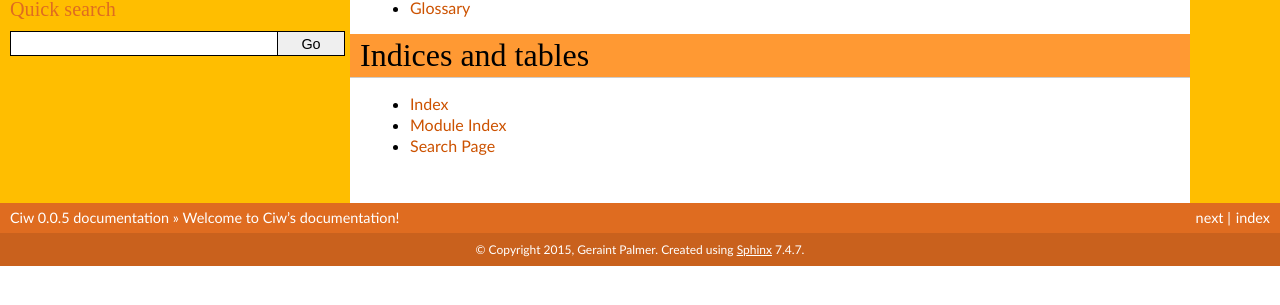
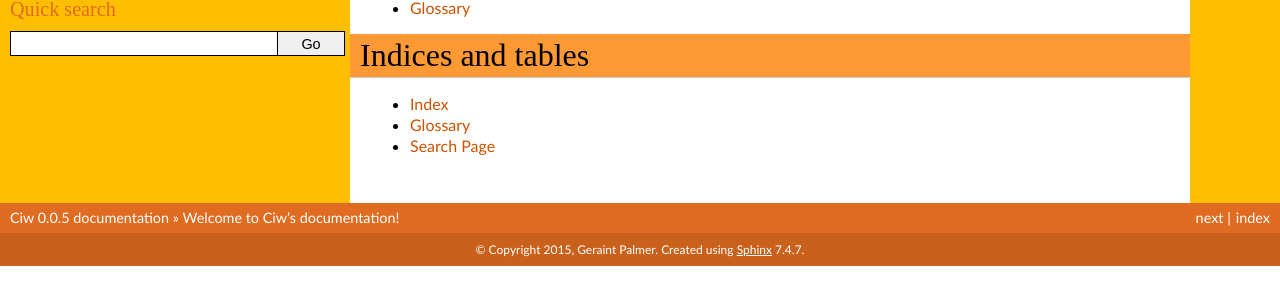
Before and after one commit to CiwPython/Ciw, a Sphinx documentation site: the page built from docs/index.rst, in a window 1280 px wide. Shown: the part 582-887 px from the top of the page. Built offline with Sphinx 7.4.7, drawn with Linux system fonts in a browser that asks for light colours.

Commit message:
move glossory to 'indices and tables' bit of docs

```diff
--- a/docs/index.rst
+++ b/docs/index.rst
@@ -15,10 +15,9 @@ Contents:
    attributes.rst
    glossary.rst
 
-
 Indices and tables
 ==================
 
 * :ref:`genindex`
-* :ref:`modindex`
+* :ref:`glossary`
 * :ref:`search`
```
